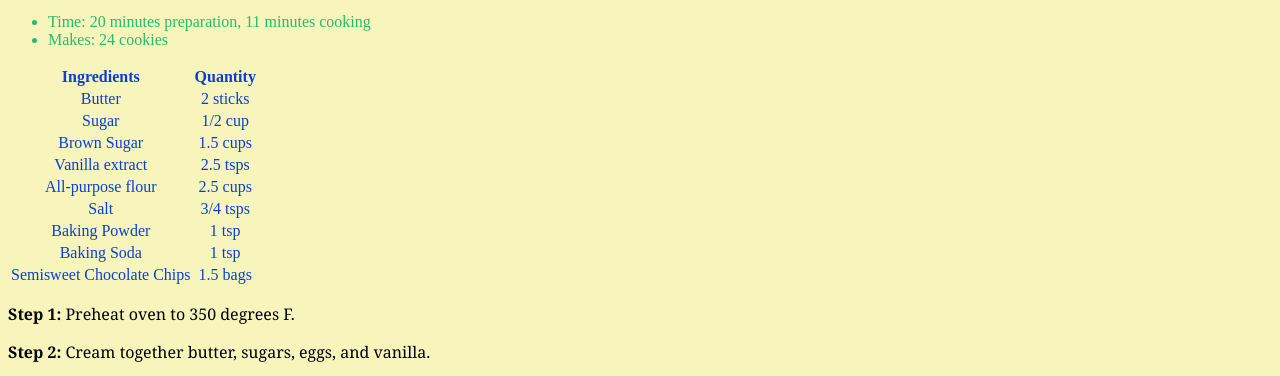
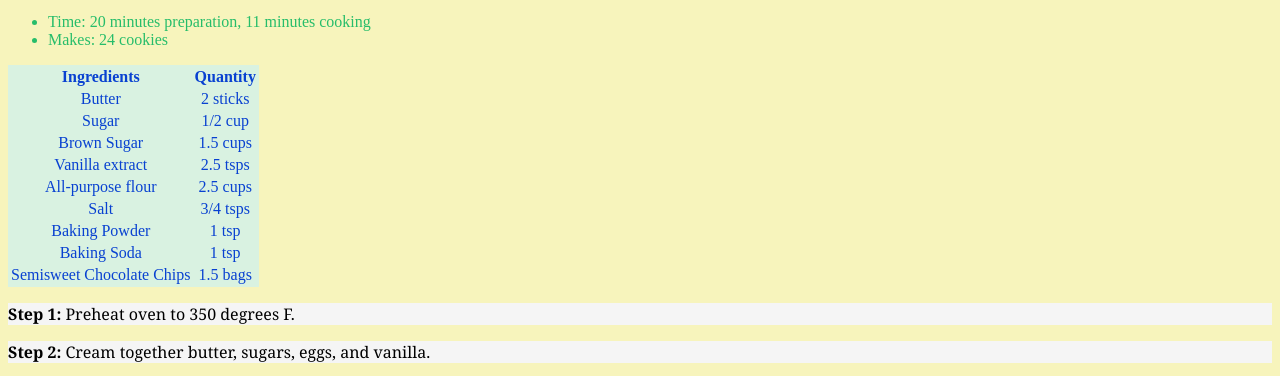
Before and after one commit to axbiii/axbiii.github.io, a plain HTML site: page index.html in a window 1280 px wide. Shown: the part 570-946 px from the top of the page. Drawn offline with Linux system fonts and the light colour scheme.

Commit message:
Update index.html

```diff
--- a/index.html
+++ b/index.html
@@ -10,6 +10,7 @@
         p {
             font-family: Georgia;
             text-align:justify;
+            background-color:rgb(245, 245, 245);
         }
         #contents_table {
             color: rgb(202, 11, 219);
@@ -20,6 +21,7 @@
         }
         table {
             color:rgb(8, 65, 209);
+            background-color:rgb(217, 242, 225);
         }
         ul {
             color:rgb(38, 189, 106);
```
